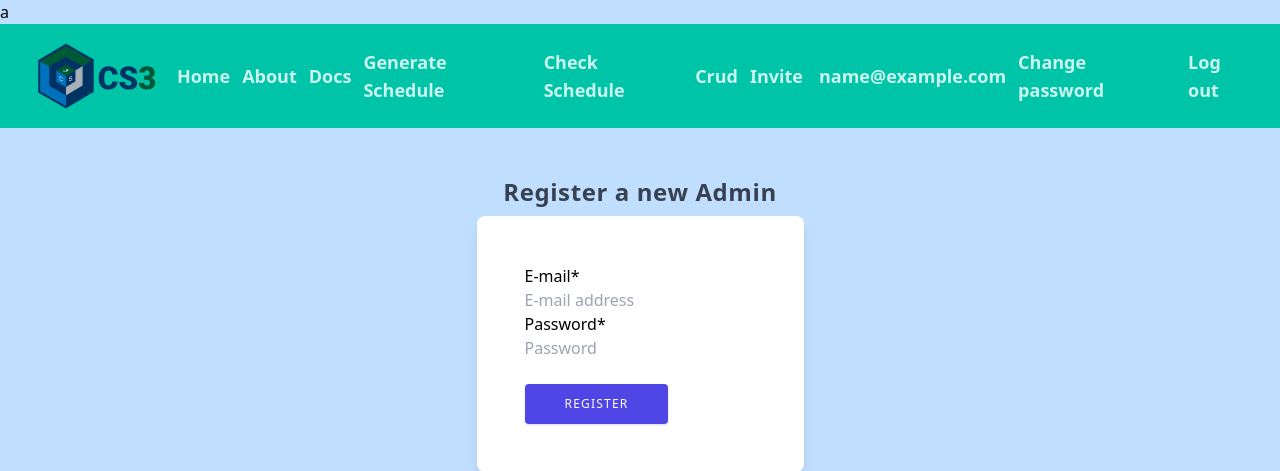
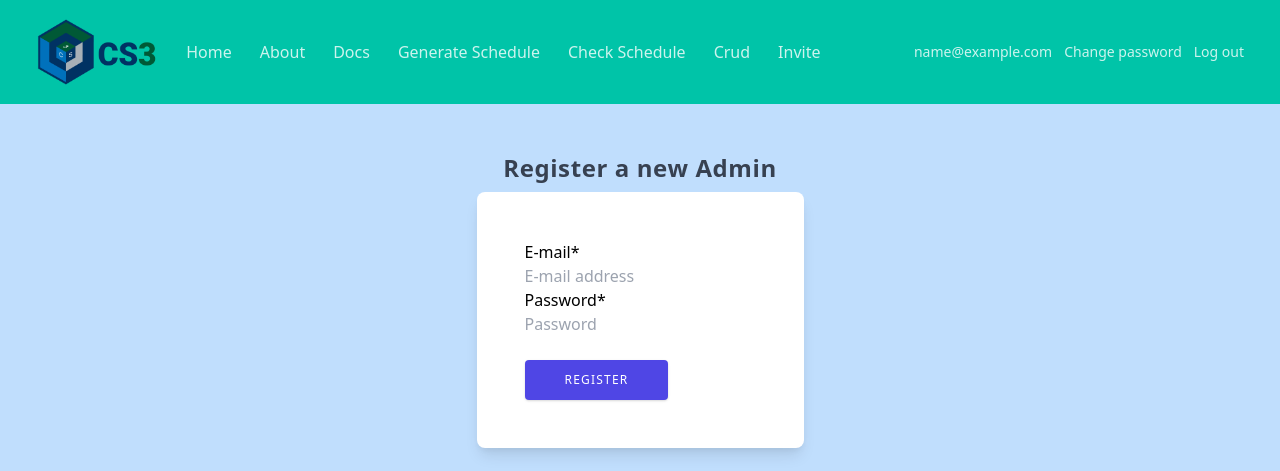
Before and after one commit to DrewUniversityCS/CS3, a Django app: page /invite/ in a window 1280 px wide. Shown: the top 471 px of the page. Run offline with Django 3.2, Linux system fonts and the light colour scheme; the visitor is signed in with stand-in values (Sample User, id 1); style sheets or scripts are compiled from the project's sources; some libraries are stand-ins or nearby versions.

Commit message:
made docs page and navbar tweaks

```diff
--- a/pages/urls.py
+++ b/pages/urls.py
@@ -10,6 +10,7 @@ urlpatterns = [
     path('invite-success/', TemplateView.as_view(template_name='account/new_admin_registration_success.html'),
          name='invite-success'),
     path('about/', AboutPageView.as_view(), name='about'),
+    path('docs', page_views.DocsView.as_view(), name='docs'),
     path('generate-schedule', page_views.GenerateScheduleView.as_view(), name='generate-schedule'),
     path('check-schedule', page_views.CheckScheduleView.as_view(), name='check-schedule'),
     path('crud', page_views.CrudView.as_view(), name='crud'),
--- a/pages/views.py
+++ b/pages/views.py
@@ -11,6 +11,8 @@ class HomePageView(TemplateView):
 class AboutPageView(TemplateView):
     template_name = 'pages/about.html'
 
+class DocsView(LoginRequiredMixin, TemplateView):
+    template_name = 'pages/docs.html'
 
 class StudentFormView(TemplateView):
     template_name = 'pages/student-form.html'
--- a/templates/account/new_admin_registration_form.html
+++ b/templates/account/new_admin_registration_form.html
@@ -1,4 +1,4 @@
-a{% extends '_base.html' %}
+{% extends '_base.html' %}
 {% load crispy_forms_tags %}
 
 {% block title %}Register{% endblock %}
--- a/templates/components/navbar.html
+++ b/templates/components/navbar.html
@@ -5,30 +5,31 @@
              class="ml-8 w-32">
     </a>
 
-    <ul class="flex flex-col md:flex-row justify-between mx-2 my-auto text-white w-full text-lg leading-7 font-bold">
+    <ul class="flex flex-col md:flex-row justify-between mx-5 my-auto text-white w-full text-base leading-7 font-medium">
         <li class="my-auto">
-            <ul class="flex gap-3 my-auto text-white">
-                <li class="my-auto opacity-80 hover:text-blue-600"><a href="/"> Home</a></li>
-                <li class="my-auto opacity-80 hover:text-blue-600"><a href="/about"> About</a></li>
-                <li class="my-auto opacity-80 hover:text-blue-600"><a href="/docs"> Docs</a></li>
+            <ul class="flex gap-7 my-auto text-white">
+                <li class="my-auto opacity-80 hover:text-gray-600"><a href="/"> Home</a></li>
+                <li class="my-auto opacity-80 hover:text-gray-600"><a href="/about"> About</a></li>
+                <li class="my-auto opacity-80 hover:text-gray-600"><a href="{% url 'pages:docs' %}"> Docs</a></li>
                 {% if user.is_authenticated %}
-                    <li class="my-auto opacity-80 hover:text-blue-600"><a href="{% url 'pages:generate-schedule' %}">Generate
+                    <li class="my-auto opacity-80 hover:text-gray-600"><a href="{% url 'pages:generate-schedule' %}">Generate
                         Schedule</a>
-                    <li class="my-auto opacity-80 hover:text-blue-600"><a href="{% url 'pages:check-schedule' %}">Check
+                    <li class="my-auto opacity-80 hover:text-gray-600"><a href="{% url 'pages:check-schedule' %}">Check
                         Schedule</a>
-                    <li class="my-auto opacity-80 hover:text-blue-600"><a href="{% url 'pages:crud' %}">Crud</a>
-                    <li class="my-auto opacity-80 hover:text-blue-600"><a href="{% url 'pages:invite' %}">Invite</a>
+                    <li class="my-auto opacity-80 hover:text-gray-600"><a href="{% url 'pages:crud' %}">Crud</a>
+                    <li class="my-auto opacity-80 hover:text-gray-600"><a href="{% url 'pages:invite' %}">Invite</a>
                 {% endif %}
             </ul>
         </li>
         <li class="my-auto">
-            <ul class="flex gap-3 mx-4 my-auto text-white">
+            <ul class="flex gap-3 mx-4 my-auto text-white text-sm font-normal">
                 {% if user.is_authenticated %}
+                    <!--I think we should get rid of the email on the navbar. nav seems cluttered-->
                     <li class="my-auto opacity-80">{{ user.email }}</li>
-                    <li class="my-auto opacity-80 hover:text-blue-700"><a href="{% url 'account_change_password' %}">Change
+                    <li class="my-auto opacity-80 hover:text-gray-600"><a href="{% url 'account_change_password' %}">Change
                         password</a>
                     </li>
-                    <li class="my-auto opacity-80 hover:text-red-600"><a href="{% url 'account_logout' %}">Log out</a>
+                    <li class="my-auto opacity-80 hover:text-gray-600"><a href="{% url 'account_logout' %}">Log out</a>
                     </li>
                 {% else %}
                     <li class="my-auto opacity-80"><a href="{% url 'account_login' %}">Login</a></li>
```
Also changed, not shown: templates/pages/docs.html (+11 -0 lines).
